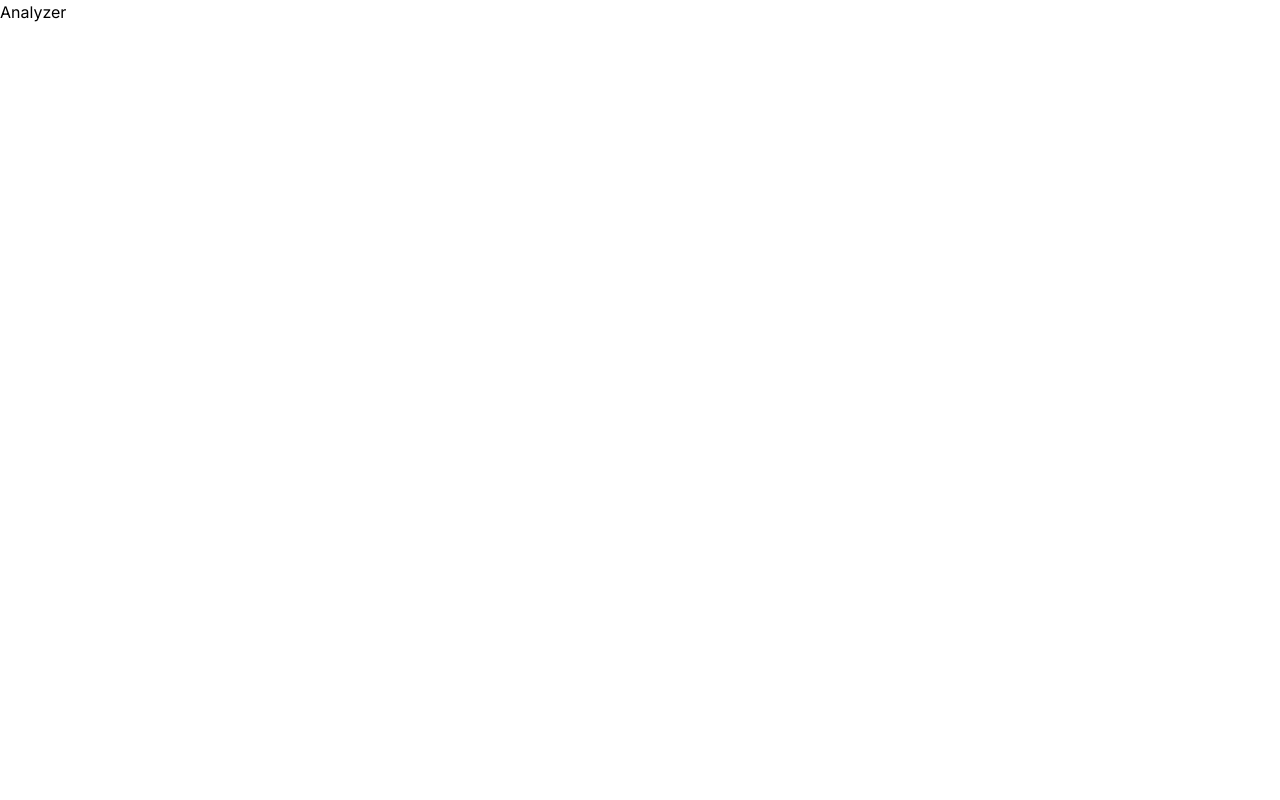
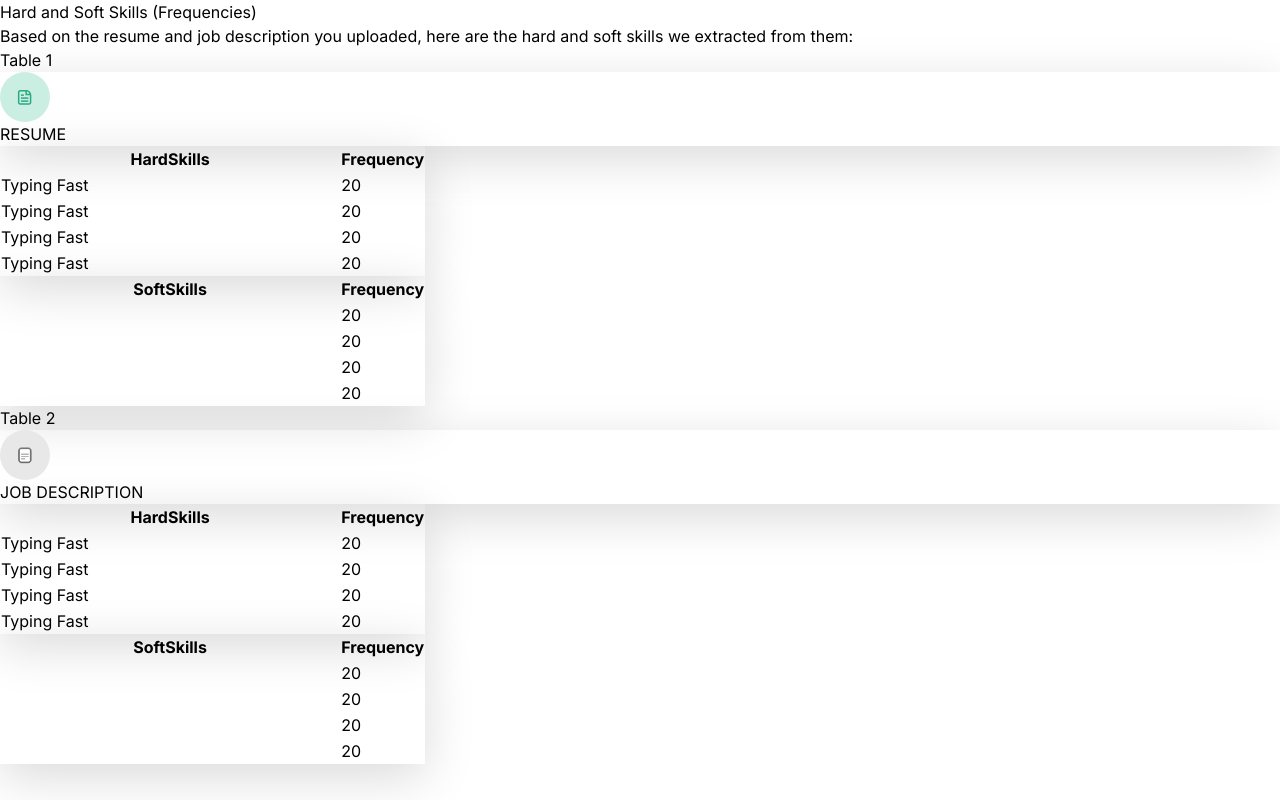
Before and after one commit to hatekisam/cvjury, a React (Vite) app: page /analyzer in a window 1280 px wide. Built offline with nearby package versions, Linux system fonts and the light colour scheme.

Commit message:
finaly finished the tables on analyzer pages

```diff
--- /dev/null
+++ b/src/components/core/Table.tsx
@@ -0,0 +1,40 @@
+import React from 'react';
+
+interface Tab {
+    title: string;
+    width: number;
+}
+
+interface DataToTabs {
+    [key: string]: string | number;
+}
+
+interface Props {
+    tabs: Tab[];
+    data: DataToTabs[];
+}
+
+const Table: React.FC<Props> = ({ tabs, data }) => {
+    return (
+        <table className='w-full bg-white rounded-3xl ' style={{ boxShadow: '0px 13px 50px 0px rgba(0, 0, 0, 0.15)' }}>
+            <thead >
+                <tr className='rounded-t-3xl'>
+                    {tabs.map((tab, i) => (
+                        <th key={i} style={{ width: `${tab.width}%` }} className={`text-left px-5 pt-12 pb-3  border border-[#E2DFDF] ${i == 0 && "rounded-tl-3xl"} ${i == tabs.length - 1 && "rounded-tr-3xl"}`}>{tab.title}</th>
+                    ))}
+                </tr>
+            </thead>
+            <tbody>
+                {data.map((rowData, rowIndex) => (
+                    <tr key={rowIndex} className='text-right border border-[#E2DFDF]'>
+                        {tabs.map((tab, colIndex) => (
+                            <td key={colIndex} className='border border-[#E2DFDF] px-4 py-2'>{rowData[tab.title]}</td>
+                        ))}
+                    </tr>
+                ))}
+            </tbody>
+        </table>
+    );
+}
+
+export default Table;
--- a/src/components/core/icons.tsx
+++ b/src/components/core/icons.tsx
@@ -31,3 +31,23 @@ export const DeleteIcon = () => (
         <path d="M8.33333 5.89474H10V12.6316H8.33333V5.89474Z" fill="#616161" />
     </svg>
 )
+export const ResumeIcon = () => (
+    <svg xmlns="http://www.w3.org/2000/svg" width="50" height="50" viewBox="0 0 64 64" fill="none">
+        <circle cx="32" cy="32" r="32" fill="#CBEEE3" />
+        <path d="M26.7463 38.209H36.2985V36.2985H26.7463V38.209Z" fill="#29AB82" />
+        <path d="M36.2985 34.3881H26.7463V32.4776H36.2985V34.3881Z" fill="#29AB82" />
+        <path d="M26.7463 30.5672H30.5672V28.6567H26.7463V30.5672Z" fill="#29AB82" />
+        <path fill-rule="evenodd" clip-rule="evenodd" d="M25.791 22.9254C24.2084 22.9254 22.9254 24.2084 22.9254 25.791V39.1642C22.9254 40.7468 24.2084 42.0298 25.791 42.0298H37.2537C38.8364 42.0298 40.1194 40.7468 40.1194 39.1642V29.6119C40.1194 25.919 37.1257 22.9254 33.4328 22.9254H25.791ZM25.791 24.8358H32.4776V29.6119H38.209V39.1642C38.209 39.6917 37.7813 40.1194 37.2537 40.1194H25.791C25.2635 40.1194 24.8358 39.6917 24.8358 39.1642V25.791C24.8358 25.2635 25.2635 24.8358 25.791 24.8358ZM34.3881 24.9314C35.9272 25.2438 37.1976 26.2964 37.8115 27.7015H34.3881V24.9314Z" fill="#29AB82" />
+    </svg>
+)
+
+export const JobIcon = () => (
+    <svg xmlns="http://www.w3.org/2000/svg" width="50" height="50" viewBox="0 0 64 64" fill="none">
+        <circle cx="32" cy="32" r="32" fill="#E8E8E8" />
+        <path d="M36.3621 41.422H27.3393C25.6776 41.422 24.3317 40.0761 24.3317 38.4144V26.384C24.3317 24.7224 25.6776 23.3765 27.3393 23.3765H36.3621C38.0237 23.3765 39.3696 24.7224 39.3696 26.384V38.4144C39.3696 40.0761 38.0237 41.422 36.3621 41.422Z" fill="white" />
+        <path d="M36.3621 41.8731H27.3393C25.4325 41.8731 23.8806 40.3211 23.8806 38.4143V26.384C23.8806 24.4772 25.4325 22.9253 27.3393 22.9253H36.3621C38.2689 22.9253 39.8208 24.4772 39.8208 26.384V38.4143C39.8208 40.3211 38.2689 41.8731 36.3621 41.8731ZM27.3393 23.8276C25.9303 23.8276 24.7829 24.975 24.7829 26.384V38.4143C24.7829 39.8234 25.9303 40.9708 27.3393 40.9708H36.3621C37.7711 40.9708 38.9185 39.8234 38.9185 38.4143V26.384C38.9185 24.975 37.7711 23.8276 36.3621 23.8276H27.3393Z" fill="#444B54" stroke="#6A6A6A" />
+        <path d="M36.3621 31.3464H27.3393C27.0897 31.3464 26.8882 31.1449 26.8882 30.8952C26.8882 30.6456 27.0897 30.4441 27.3393 30.4441H36.3621C36.6117 30.4441 36.8132 30.6456 36.8132 30.8952C36.8132 31.1449 36.6117 31.3464 36.3621 31.3464Z" fill="#6A6A6A" />
+        <path d="M36.3621 34.3542H27.3393C27.0897 34.3542 26.8882 34.1527 26.8882 33.903C26.8882 33.6534 27.0897 33.4519 27.3393 33.4519H36.3621C36.6117 33.4519 36.8132 33.6534 36.8132 33.903C36.8132 34.1527 36.6117 34.3542 36.3621 34.3542Z" fill="#6A6A6A" />
+        <path d="M31.8507 37.3615H27.3393C27.0897 37.3615 26.8882 37.16 26.8882 36.9104C26.8882 36.6607 27.0897 36.4592 27.3393 36.4592H31.8507C32.1003 36.4592 32.3018 36.6607 32.3018 36.9104C32.3018 37.16 32.1003 37.3615 31.8507 37.3615Z" fill="#6A6A6A" />
+    </svg>
+)
--- a/src/pages/Analyzer.tsx
+++ b/src/pages/Analyzer.tsx
@@ -1,9 +1,53 @@
 import React from 'react'
+import Table from '../components/core/Table';
+import { JobIcon, ResumeIcon } from '../components/core/icons';
 
 const Analyzer: React.FC = () => {
+    const dummyTabs = [
+        { title: 'HardSkills', width: 80 },
+        { title: 'Frequency', width: 20 },
+    ];
+    const dummyTabs2 = [
+        { title: 'SoftSkills', width: 80 },
+        { title: 'Frequency', width: 20 },
+    ];
+
+    const dummyData = [
+        { HardSkills: "Typing Fast", Frequency: 20 },
+        { HardSkills: "Typing Fast", Frequency: 20 },
+        { HardSkills: "Typing Fast", Frequency: 20 },
+        { HardSkills: "Typing Fast", Frequency: 20 }
+    ];
     return (
-        <div className='w-screen bg-[#F1F1F1] px-5 md:px-8 lg:px-12 py-10'>
-            <p>Analyzer</p>
+        <div className='w-screen bg-[#F1F1F1] px-5 md:px-12 lg:px-24 py-20 h-full overflow-y-auto'>
+            <p className='text-[40px] my-2'>Hard and Soft Skills (Frequencies)</p>
+            <p className='text-2xl my-2'>Based on the resume and job description you uploaded, here are the hard and soft skills we extracted from them:</p>
+            <div className='my-10 relative'>
+                <div className="flex justify-between">
+                    <div></div>
+                    <p className='uppercase text-3xl'>Table 1 </p>
+                </div>
+                <div style={{ boxShadow: '0px 13px 50px 0px rgba(0, 0, 0, 0.15)' }} className="absolute left-3 top-2 bg-white border border-[#29AB82] text-[#29AB82] flex items-center gap-3 p-2 rounded-full">
+                    <ResumeIcon />
+                    <p className='text-[30px] pr-5'>RESUME</p>
+                </div>
+                <Table tabs={dummyTabs} data={dummyData} />
+                <div className="h-[40px]"></div>
+                <Table tabs={dummyTabs2} data={dummyData} />
+            </div>
+            <div className='my-10 relative'>
+                <div className="flex justify-between">
+                    <div></div>
+                    <p className='uppercase text-3xl'>Table 2 </p>
+                </div>
+                <div style={{ boxShadow: '0px 13px 50px 0px rgba(0, 0, 0, 0.15)' }} className="absolute left-3 top-2 bg-white border border-[#6A6A6A] text-[#6A6A6A] flex items-center gap-3 p-2 rounded-full">
+                    <JobIcon />
+                    <p className='text-[30px] pr-5'>JOB DESCRIPTION</p>
+                </div>
+                <Table tabs={dummyTabs} data={dummyData} />
+                <div className="h-[40px]"></div>
+                <Table tabs={dummyTabs2} data={dummyData} />
+            </div>
         </div>
     )
 }
```
